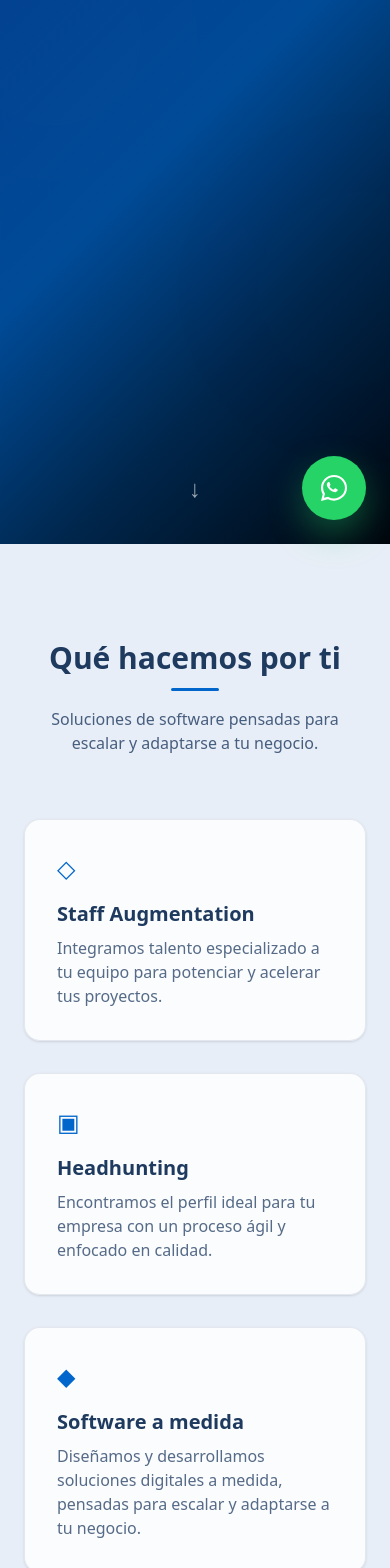
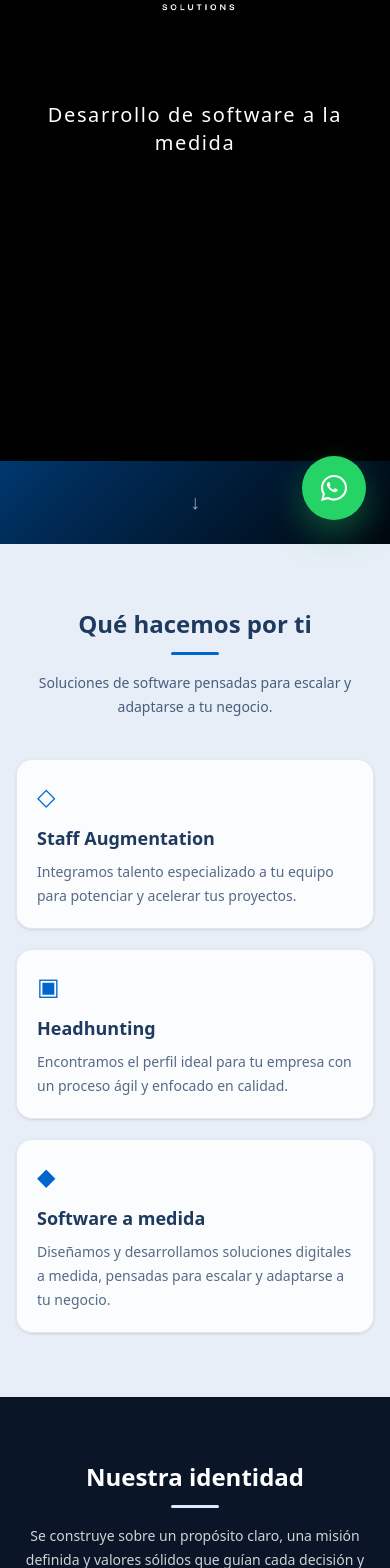
Before and after one commit to Wwharold1/4byte-landing, a Next.js app: page / in a window 390 px wide. Shown: the part 300-1868 px from the top of the page. Built offline with nearby package versions, Linux system fonts and the light colour scheme.

Commit message:
feat add movil styles

```diff
--- a/app/modules/home/home.tsx
+++ b/app/modules/home/home.tsx
@@ -11,17 +11,17 @@ type HomeProps = {
 };
 
 export default function Home({ heroVisible }: HomeProps) {
-
   return (
     <>
       <section
         id="nosotros"
-        className="relative flex min-h-screen flex-col items-center justify-center overflow-hidden px-6 pt-24"
+        className="relative flex min-h-screen flex-col items-center justify-center overflow-hidden px-4 pt-20 sm:px-6 sm:pt-24"
         style={{
           background: `linear-gradient(135deg, var(--gradient-hero-start) 0%, var(--gradient-hero-mid) 50%, var(--gradient-hero-end) 100%)`,
         }}
       >
-      <Navbar />
+        <Navbar />
+
         <div
           className="absolute inset-0 animate-gradient opacity-30"
           style={{
@@ -36,23 +36,23 @@ export default function Home({ heroVisible }: HomeProps) {
           style={{
             backgroundImage: `linear-gradient(rgba(255,255,255,0.08) 1px, transparent 1px),
                               linear-gradient(90deg, rgba(255,255,255,0.08) 1px, transparent 1px)`,
-            backgroundSize: "48px 48px",
+            backgroundSize: "40px 40px",
           }}
         />
 
         <div className="pointer-events-none absolute inset-0 overflow-hidden">
-          <div className="animate-shape-float absolute -left-20 top-1/4 h-64 w-64 rounded-full bg-white/10 blur-3xl" />
+          <div className="animate-shape-float absolute -left-16 top-1/4 h-40 w-40 rounded-full bg-white/10 blur-3xl sm:-left-20 sm:h-64 sm:w-64" />
           <div
-            className="animate-shape-float absolute -right-32 top-1/2 h-80 w-80 rounded-full bg-[var(--blue-bright)]/20 blur-3xl"
+            className="animate-shape-float absolute -right-20 top-1/2 h-52 w-52 rounded-full bg-[var(--blue-bright)]/20 blur-3xl sm:-right-32 sm:h-80 sm:w-80"
             style={{ animationDelay: "-6s" }}
           />
           <div
-            className="animate-shape-float absolute bottom-1/4 left-1/3 h-48 w-48 rounded-full bg-white/5 blur-2xl"
+            className="animate-shape-float absolute bottom-1/4 left-1/3 h-32 w-32 rounded-full bg-white/5 blur-2xl sm:h-48 sm:w-48"
             style={{ animationDelay: "-12s" }}
           />
         </div>
 
-        <div className="relative z-10 flex max-w-3xl flex-col items-center text-center">
+        <div className="relative z-10 flex w-full max-w-3xl flex-col items-center text-center">
           <motion.h1
             initial={{ opacity: 0, y: 35, scale: 0.92 }}
             animate={
@@ -64,10 +64,9 @@ export default function Home({ heroVisible }: HomeProps) {
               duration: 0.75,
               ease: [0.22, 1, 0.36, 1],
             }}
-            className="text-4xl font-bold leading-tight text-white drop-shadow-lg sm:text-5xl md:text-6xl"
+            className="max-w-[95%] text-3xl font-bold leading-[1.15] text-white drop-shadow-lg sm:text-5xl md:text-6xl"
           >
             Impulsa tu empresa con nuestros servicios
-            <br />
           </motion.h1>
 
           <motion.p
@@ -81,56 +80,33 @@ export default function Home({ heroVisible }: HomeProps) {
               delay: heroVisible ? 0.12 : 0,
               ease: [0.22, 1, 0.36, 1],
             }}
-            className="mt-6 max-w-xl text-lg text-white/85"
+            className="mt-5 max-w-[92%] text-sm leading-6 text-white/85 sm:mt-6 sm:max-w-xl sm:text-lg"
           >
-            Staff augmentation, headhunting y desarrollo de software a medida.<br />
+            Staff augmentation, headhunting y desarrollo de software a medida.
+            <br className="hidden sm:block" />
+            <span className="sm:hidden"> </span>
             Transformamos tu empresa con oportunidades exponenciales.
           </motion.p>
-
-          {/* <motion.div
-            initial={false}
-            animate={{
-              opacity: heroVisible ? 1 : 0,
-              y: heroVisible ? 0 : 24,
-            }}
-            transition={{
-              duration: 0.8,
-              delay: heroVisible ? 0.24 : 0,
-              ease: [0.22, 1, 0.36, 1],
-            }}
-            className="mt-10 flex flex-wrap items-center justify-center gap-4"
-          >
-            <a
-              href="#contacto"
-              className="cta-glow btn-trust rounded-full bg-white px-8 py-3.5 font-semibold text-[var(--navy-deep)] shadow-lg hover:bg-[var(--blue-pastel-soft)]"
-            >
-              Hablar con nosotros
-            </a>
-            <a
-              href="#servicios"
-              className="btn-trust rounded-full border border-white/40 px-8 py-3.5 font-medium text-white hover:bg-white/10"
-            >
-              Ver servicios
-            </a>
-          </motion.div> */}
         </div>
 
-        <div className="absolute bottom-8 left-1/2 -translate-x-1/2 animate-float text-white/60">
-          <span className="text-2xl">↓</span>
+        <div className="absolute bottom-5 left-1/2 -translate-x-1/2 animate-float text-white/60 sm:bottom-8">
+          <span className="text-xl sm:text-2xl">↓</span>
         </div>
       </section>
 
-      <AnimatedSection id="servicios" className="py-24 px-6">
+      <AnimatedSection id="servicios" className="px-4 py-16 sm:px-6 sm:py-24">
         <div className="mx-auto max-w-6xl">
-          <h2 className="text-center text-3xl font-bold text-[var(--navy-dark)] sm:text-4xl">
+          <h2 className="text-center text-2xl font-bold text-[var(--navy-dark)] sm:text-4xl">
             Qué hacemos por ti
           </h2>
           <span className="title-accent-line" aria-hidden />
-          <p className="mx-auto mt-4 max-w-2xl text-center text-[var(--navy-dark)]/80">
-            Soluciones de software pensadas para escalar y adaptarse a tu negocio.
+          <p className="mx-auto mt-4 max-w-2xl px-2 text-center text-sm leading-6 text-[var(--navy-dark)]/80 sm:text-base">
+            Soluciones de software pensadas para escalar y adaptarse a tu
+            negocio.
           </p>
+
           <ul
-            className="stagger-children mt-16 grid gap-8 sm:grid-cols-2 lg:grid-cols-3"
+            className="stagger-children mt-10 grid gap-5 sm:mt-16 sm:grid-cols-2 sm:gap-8 lg:grid-cols-3"
             role="list"
           >
             {[
@@ -155,15 +131,17 @@ export default function Home({ heroVisible }: HomeProps) {
             ].map((item) => (
               <li
                 key={item.title}
-                className="card-trust stagger-child rounded-2xl border border-[var(--navy-dark)]/10 bg-white/80 p-8 shadow-sm"
+                className="card-trust stagger-child rounded-2xl border border-[var(--navy-dark)]/10 bg-white/80 p-5 shadow-sm sm:p-8"
               >
                 <span className="card-icon block text-2xl text-[var(--blue-bright)]">
                   {item.icon}
                 </span>
-                <h3 className="mt-4 text-xl font-semibold text-[var(--navy-dark)]">
+                <h3 className="mt-3 text-lg font-semibold text-[var(--navy-dark)] sm:mt-4 sm:text-xl">
                   {item.title}
                 </h3>
-                <p className="mt-2 text-[var(--navy-dark)]/75">{item.description}</p>
+                <p className="mt-2 text-sm leading-6 text-[var(--navy-dark)]/75 sm:text-base">
+                  {item.description}
+                </p>
               </li>
             ))}
           </ul>
@@ -172,17 +150,19 @@ export default function Home({ heroVisible }: HomeProps) {
 
       <AnimatedSection
         id="identidad"
-        className="bg-[var(--navy-deep)] py-24 px-6 text-white"
+        className="bg-[var(--navy-deep)] px-4 py-16 text-white sm:px-6 sm:py-24"
       >
         <div className="mx-auto max-w-6xl">
-          <h2 className="text-center text-3xl font-bold sm:text-4xl">
+          <h2 className="text-center text-2xl font-bold sm:text-4xl">
             Nuestra identidad
           </h2>
           <span className="title-accent-line dark" aria-hidden />
-          <p className="mx-auto mt-4 max-w-2xl text-center text-white/80">
-            Se construye sobre un propósito claro, una misión definida y valores sólidos que guían cada decisión y forma de trabajar.
+          <p className="mx-auto mt-4 max-w-2xl px-2 text-center text-sm leading-6 text-white/80 sm:text-base">
+            Se construye sobre un propósito claro, una misión definida y valores
+            sólidos que guían cada decisión y forma de trabajar.
           </p>
-          <div className="stagger-children mt-16 grid gap-8 sm:grid-cols-2 lg:grid-cols-3">
+
+          <div className="stagger-children mt-10 grid gap-5 sm:mt-16 sm:grid-cols-2 sm:gap-8 lg:grid-cols-3">
             {[
               {
                 label: "Propósito",
@@ -202,21 +182,21 @@ export default function Home({ heroVisible }: HomeProps) {
             ].map((item) => (
               <div
                 key={item.label}
-                className="stagger-child flex min-h-[360px] flex-col rounded-xl border border-white/15 bg-white/5 p-6 backdrop-blur-sm transition duration-300 hover:border-white/25 hover:bg-white/10"
+                className="stagger-child flex min-h-[320px] flex-col rounded-2xl border border-white/15 bg-white/5 p-5 backdrop-blur-sm transition duration-300 hover:border-white/25 hover:bg-white/10 sm:min-h-[360px] sm:p-6"
               >
-                <div className="mb-6 flex h-[180px] items-center justify-center">
+                <div className="mb-5 flex h-[140px] items-center justify-center sm:mb-6 sm:h-[180px]">
                   <Image
                     src={item.img}
                     alt={item.label}
                     width={110}
                     height={110}
-                    className="h-[110px] w-[110px] object-contain"
+                    className="h-[84px] w-[84px] object-contain sm:h-[110px] sm:w-[110px]"
                     priority
                   />
                 </div>
 
                 <div className="flex flex-1 flex-col">
-                  <h3 className="text-lg font-semibold text-[var(--blue-pastel-soft)]">
+                  <h3 className="text-base font-semibold text-[var(--blue-pastel-soft)] sm:text-lg">
                     {item.label}
                   </h3>
                   <p className="mt-2 text-sm leading-6 text-white/75">
@@ -229,26 +209,24 @@ export default function Home({ heroVisible }: HomeProps) {
         </div>
       </AnimatedSection>
 
-
       <AnimatedSection
         id="clients"
-        className="bg-white py-28 px-6 text-slate-900"
+        className="bg-white px-4 py-16 text-slate-900 sm:px-6 sm:py-28"
       >
         <ClientsCarousel />
       </AnimatedSection>
 
-
-      <AnimatedSection id="contacto" className="py-24 px-6">
-        <div className="mx-auto max-w-3xl rounded-3xl bg-[var(--blue-pastel-soft)]/80 p-12 text-center shadow-inner sm:p-16">
-          <h2 className="text-2xl font-bold text-[var(--navy-dark)] sm:text-3xl">
+      <AnimatedSection id="contacto" className="px-4 py-16 sm:px-6 sm:py-24">
+        <div className="mx-auto max-w-3xl rounded-3xl bg-[var(--blue-pastel-soft)]/80 p-6 text-center shadow-inner sm:p-12 md:p-16">
+          <h2 className="text-xl font-bold text-[var(--navy-dark)] sm:text-3xl">
             ¿Listo para llevar tu idea al siguiente nivel?
           </h2>
-          <p className="mt-4 text-[var(--navy-dark)]/80">
+          <p className="mt-4 text-sm leading-6 text-[var(--navy-dark)]/80 sm:text-base">
             Cuéntanos tu proyecto y te respondemos con una propuesta a medida.
           </p>
           <a
             href="mailto:hola@4bytesolutions.com"
-            className="cta-glow btn-trust mt-8 inline-block rounded-full bg-[var(--blue-bright)] px-10 py-4 font-semibold text-white hover:bg-[var(--blue-accent)]"
+            className="cta-glow btn-trust mt-6 inline-block break-all rounded-full bg-[var(--blue-bright)] px-6 py-3 text-sm font-semibold text-white hover:bg-[var(--blue-accent)] sm:mt-8 sm:px-10 sm:py-4 sm:text-base"
           >
             hola@4bytesolutions.com
           </a>
--- a/app/shared/components/navbar/navbar.tsx
+++ b/app/shared/components/navbar/navbar.tsx
@@ -4,6 +4,8 @@ import Link from "next/link";
 import { useState } from "react";
 import { Logo } from "../logo/logo";
 import { LogoEnum } from "../../constants/logo.constants";
+import { Menu, X } from "lucide-react";
+import { motion, AnimatePresence } from "motion/react";
 
 const navItems = [
   { label: "Inicio", href: "#nosotros" },
@@ -15,21 +17,27 @@ const navItems = [
 
 export default function Navbar() {
   const [activeLink, setActiveLink] = useState("#nosotros");
+  const [isOpen, setIsOpen] = useState(false);
+
+  const handleClick = (href: string) => {
+    setActiveLink(href);
+    setIsOpen(false);
+  };
 
   return (
-    <header className="absolute top-0 left-0 right-0 z-50">
+    <header className="absolute left-0 right-0 top-0 z-50">
       <nav
-        className="mx-auto flex max-w-6xl items-center justify-between px-6 py-4"
+        className="mx-auto flex max-w-6xl items-center justify-between px-4 py-4 sm:px-6"
         aria-label="Navegación principal"
       >
         <Link
           href="/"
-          className="rounded focus:outline-none focus:ring-2 focus:ring-white/50"
+          className="relative z-[60] rounded focus:outline-none focus:ring-2 focus:ring-white/50"
         >
           <Logo type={LogoEnum.white} />
         </Link>
 
-        <ul className="flex items-center gap-10 text-sm font-medium text-white/90">
+        <ul className="hidden items-center gap-8 text-sm font-medium text-white/90 md:flex lg:gap-10">
           {navItems.map((item) => {
             const isActive = activeLink === item.href;
 
@@ -37,20 +45,77 @@ export default function Navbar() {
               <li key={item.href}>
                 <a
                   href={item.href}
-                  onClick={() => setActiveLink(item.href)}
+                  onClick={() => handleClick(item.href)}
                   className={`relative inline-flex items-center pb-2 transition duration-300 ${
                     isActive ? "text-white" : "text-white/80 hover:text-white"
                   }`}
                 >
                   {item.label}
                   {isActive && (
-                    <span className="absolute left-1/2 bottom-0 h-[1.5px] w-8 -translate-x-1/2 rounded-full bg-white" />
+                    <span className="absolute bottom-0 left-1/2 h-[1.5px] w-8 -translate-x-1/2 rounded-full bg-white" />
                   )}
                 </a>
               </li>
             );
           })}
         </ul>
+
+        <button
+          type="button"
+          aria-label={isOpen ? "Cerrar menú" : "Abrir menú"}
+          aria-expanded={isOpen}
+          onClick={() => setIsOpen((prev) => !prev)}
+          className="relative z-[60] inline-flex h-11 w-11 items-center justify-center rounded-full border border-white/15 bg-white/10 text-white backdrop-blur-md transition hover:bg-white/15 md:hidden"
+        >
+          {isOpen ? <X size={20} /> : <Menu size={20} />}
+        </button>
+
+        <AnimatePresence>
+          {isOpen && (
+            <>
+              <motion.div
+                className="fixed inset-0 z-40 bg-[rgba(5,10,25,0.55)] backdrop-blur-md md:hidden"
+                initial={{ opacity: 0 }}
+                animate={{ opacity: 1 }}
+                exit={{ opacity: 0 }}
+                onClick={() => setIsOpen(false)}
+              />
+
+              <motion.div
+                className="fixed inset-x-4 top-20 z-50 rounded-3xl border border-white/15 bg-white/10 p-5 shadow-2xl backdrop-blur-xl md:hidden"
+                initial={{ opacity: 0, y: -18, scale: 0.96 }}
+                animate={{ opacity: 1, y: 0, scale: 1 }}
+                exit={{ opacity: 0, y: -12, scale: 0.98 }}
+                transition={{ duration: 0.25, ease: "easeOut" }}
+              >
+                <ul className="flex flex-col gap-2">
+                  {navItems.map((item) => {
+                    const isActive = activeLink === item.href;
+
+                    return (
+                      <li key={item.href}>
+                        <a
+                          href={item.href}
+                          onClick={() => handleClick(item.href)}
+                          className={`flex items-center justify-between rounded-2xl px-4 py-3 text-sm font-medium transition ${
+                            isActive
+                              ? "bg-white/20 text-white"
+                              : "text-white/85 hover:bg-white/10 hover:text-white"
+                          }`}
+                        >
+                          <span>{item.label}</span>
+                          {isActive && (
+                            <span className="h-2 w-2 rounded-full bg-white" />
+                          )}
+                        </a>
+                      </li>
+                    );
+                  })}
+                </ul>
+              </motion.div>
+            </>
+          )}
+        </AnimatePresence>
       </nav>
     </header>
   );
--- a/package.json
+++ b/package.json
@@ -9,6 +9,7 @@
     "lint": "eslint"
   },
   "dependencies": {
+    "lucide-react": "^1.7.0",
     "motion": "^12.38.0",
     "next": "16.1.6",
     "react": "19.2.3",
```
Also changed, not shown: 1 other file (tests, documents, lock files or other folders).
